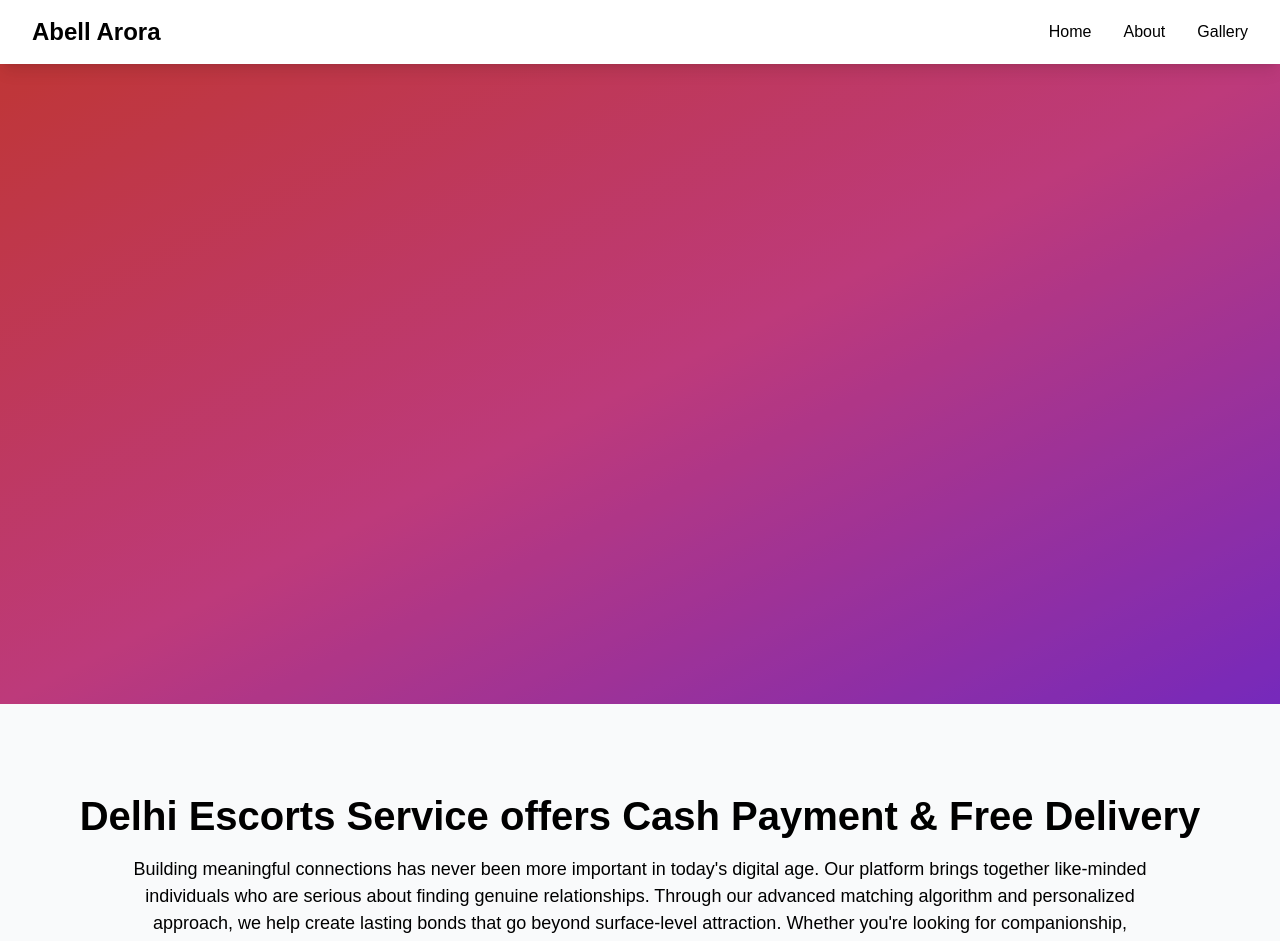
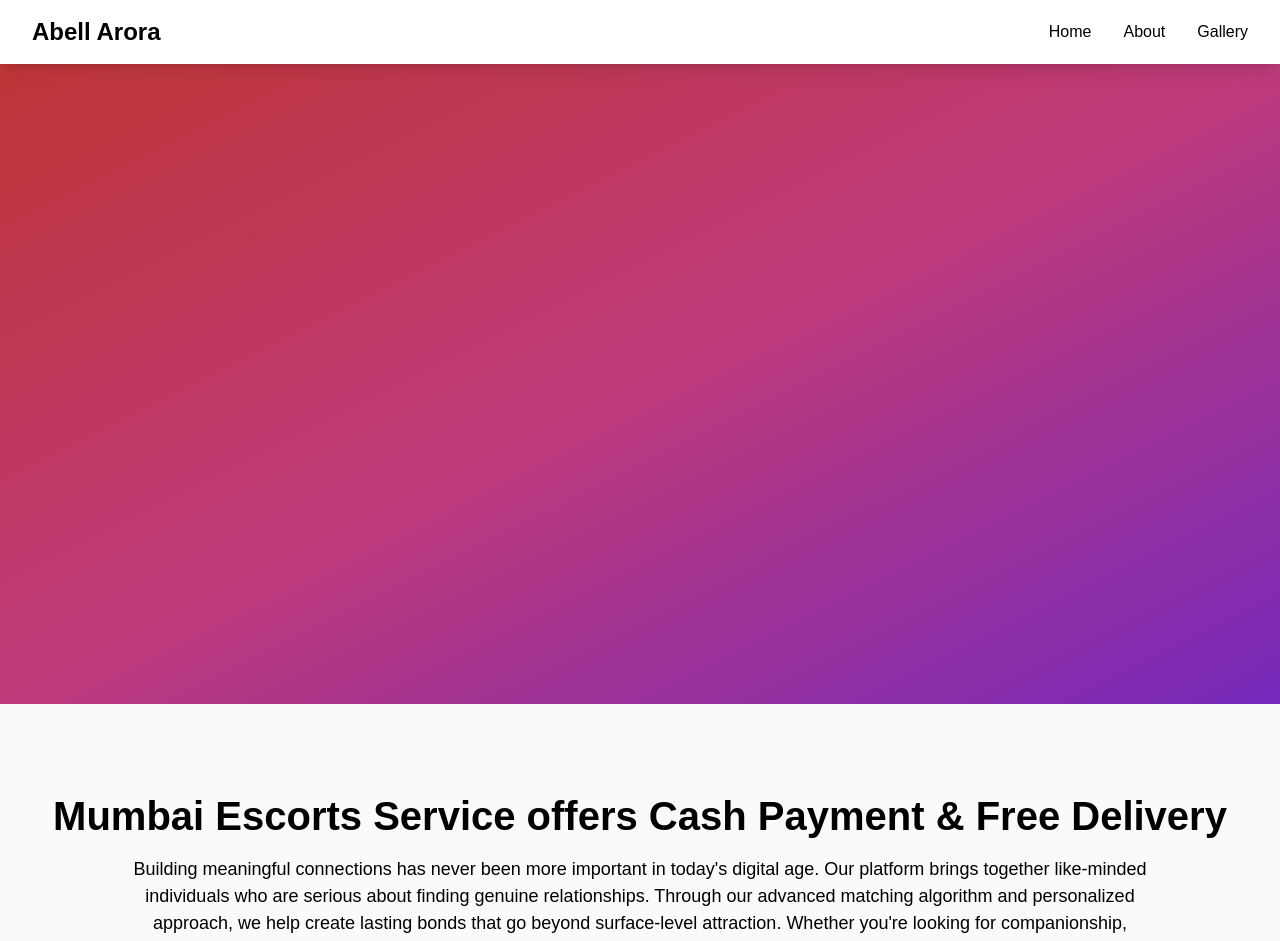
Before and after one commit to yogeshgupta100/Dating_frontend, a Next.js app: page / in a window 1280 px wide. Shown: the top 941 px of the page. Built offline with nearby package versions, Linux system fonts and the light colour scheme; no server answers.

Commit message:
Delhi-Mumbai

```diff
--- a/src/components/HomePageClient.tsx
+++ b/src/components/HomePageClient.tsx
@@ -70,7 +70,7 @@ export default function HomePageClient() {
           <section className="mb-20">
             <div className="mb-12 location-content flex flex-col">
               <h1 className="mb-6 w-full text-center md:text-center lg:text-center">
-                Delhi Escorts Service offers Cash Payment & Free Delivery
+                Mumbai Escorts Service offers Cash Payment & Free Delivery
               </h1>
               <div
                 className="max-w-5xl mx-auto space-y-6 location-content text-center"
```
